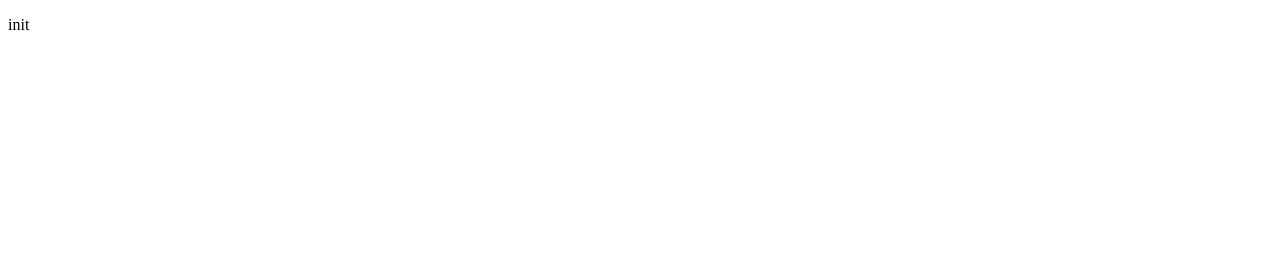
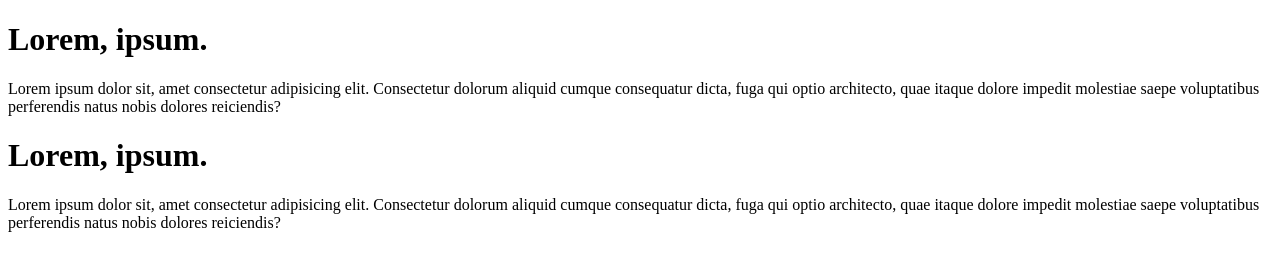
Before and after one commit to Isaac-8080/1411_re_git_gitHub, a plain HTML site: page index.html in a window 1280 px wide. Drawn offline with Linux system fonts and the light colour scheme.

Commit message:
modified

```diff
--- a/index.html
+++ b/index.html
@@ -6,6 +6,20 @@
     <title>Document</title>
   </head>
   <body>
-    <p>init</p>
+    <h1>Lorem, ipsum.</h1>
+    <p>
+      Lorem ipsum dolor sit, amet consectetur adipisicing elit. Consectetur
+      dolorum aliquid cumque consequatur dicta, fuga qui optio architecto, quae
+      itaque dolore impedit molestiae saepe voluptatibus perferendis natus nobis
+      dolores reiciendis?
+    </p>
+
+    <h1>Lorem, ipsum.</h1>
+    <p>
+      Lorem ipsum dolor sit, amet consectetur adipisicing elit. Consectetur
+      dolorum aliquid cumque consequatur dicta, fuga qui optio architecto, quae
+      itaque dolore impedit molestiae saepe voluptatibus perferendis natus nobis
+      dolores reiciendis?
+    </p>
   </body>
 </html>
```
